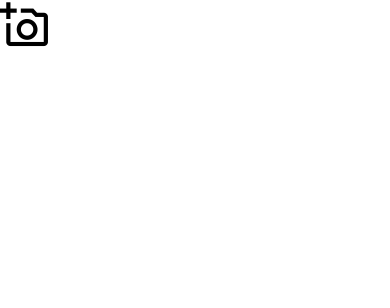
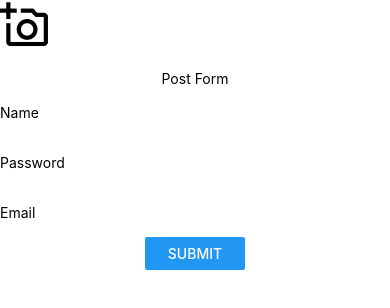
Before and after one commit to rkishore1207/ReactNative, a React Native app in the folder DoneWithIt/: screen / in a window 390 px wide. Shown: the top 308 px of the page. Built offline with nearby package versions, Linux system fonts and the light colour scheme.

Commit message:
form initial setup"

```diff
--- a/DoneWithIt/PostingImage/index.jsx
+++ b/DoneWithIt/PostingImage/index.jsx
@@ -9,6 +9,7 @@ import {
   Text,
   View,
   TouchableOpacity,
+  TextInput,
 } from "react-native";
 import * as ImagePicker from "expo-image-picker";
 import Icon from "react-native-vector-icons/MaterialCommunityIcons";
@@ -24,7 +25,7 @@ const Index = () => {
     let selectedImage = await ImagePicker.launchImageLibraryAsync();
     const isPresent = checkIfAlreadyPresent(selectedImage.assets[0]);
     if (isPresent) {
-      alert("This image is already Present");
+      alert(`Image ${selectedImage.assets[0].fileName} is already Present`);
     } else {
       selectedImage.canceled
         ? console.log("Clicked Cancel")
@@ -64,6 +65,21 @@ const Index = () => {
           />
         </View>
       </View>
+      <View style={styles.formBody}>
+        <Text style={styles.formTitle}>Post Form</Text>
+        <TextInput placeholder="Name" style={styles.formItem} />
+        <TextInput
+          placeholder="Password"
+          secureTextEntry={true}
+          style={styles.formItem}
+        />
+        <TextInput placeholder="Email" style={styles.formItem} />
+        <View>
+          <View style={styles.formSubmitButton}>
+            <Button title="Submit" />
+          </View>
+        </View>
+      </View>
     </SafeAreaView>
   );
 };
@@ -92,4 +108,27 @@ const styles = StyleSheet.create({
     height: 100,
     borderRadius: 10,
   },
+  formBody: {
+    display: "flex",
+    justifyContent: "center",
+    marginTop: 20,
+  },
+  formTitle: {
+    textAlign: "center",
+  },
+  formItem: {
+    width: 200,
+    height: 50,
+    border: 1,
+    borderColor: "black",
+    borderStyle: "solid",
+  },
+  formSubmitButtonContainer: {
+    width: "100%",
+  },
+  formSubmitButton: {
+    width: 100,
+    height: 50,
+    marginHorizontal: "auto",
+  },
 });
--- a/DoneWithIt/package.json
+++ b/DoneWithIt/package.json
@@ -10,6 +10,7 @@
     "web": "expo start --web"
   },
   "dependencies": {
+    "@react-native-picker/picker": "^2.10.2",
     "expo": "~52.0.11",
     "expo-image-picker": "~16.0.3",
     "expo-status-bar": "~2.0.0",
```
Also changed, not shown: 2 other files (tests, documents, lock files or other folders).
